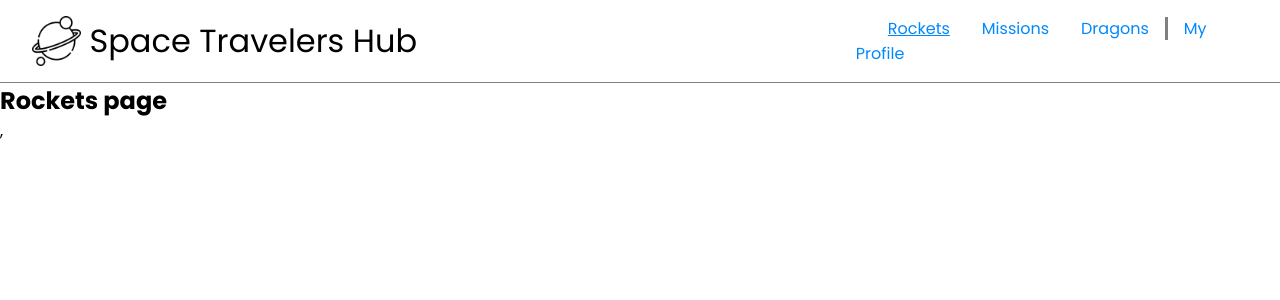
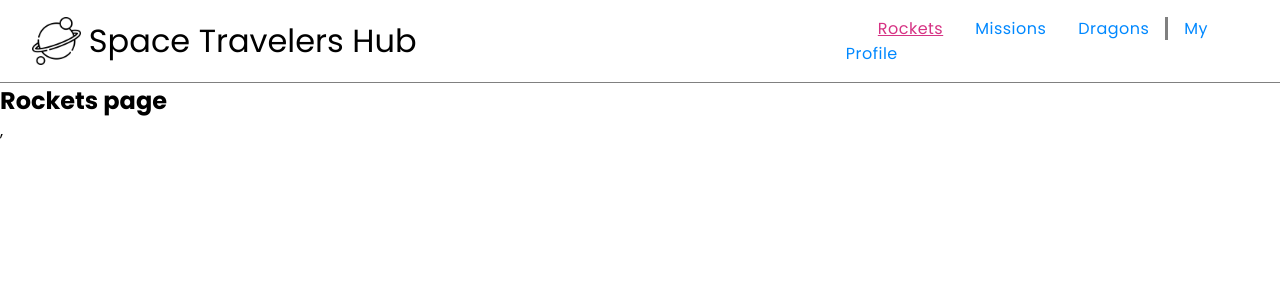
Before and after one commit to yusufyusie/space-travelers-hub, a React (Create React App) app: page / in a window 1280 px wide. In both pictures the pointer is over the link "Rockets". Shown: the top 300 px of the page. Built offline with nearby package versions, Linux system fonts and the light colour scheme.

Commit message:
Add style active class to indicate which section

```diff
--- a/src/component/Navbar/Navbar.module.css
+++ b/src/component/Navbar/Navbar.module.css
@@ -10,6 +10,7 @@
   margin-left: 2em;
   text-decoration: none;
   color: #08f;
+  letter-spacing:0.03rem;
 }
 
 .navlink:last-of-type {
@@ -20,10 +21,13 @@
 
 .navlink:hover {
   text-decoration: underline;
+  color: #d63384;
+  box-sizing: border-box;
 }
 
 .navlink:active {
   text-decoration: underline;
+  color: #d63384;
 }
 
 .logo {
```
